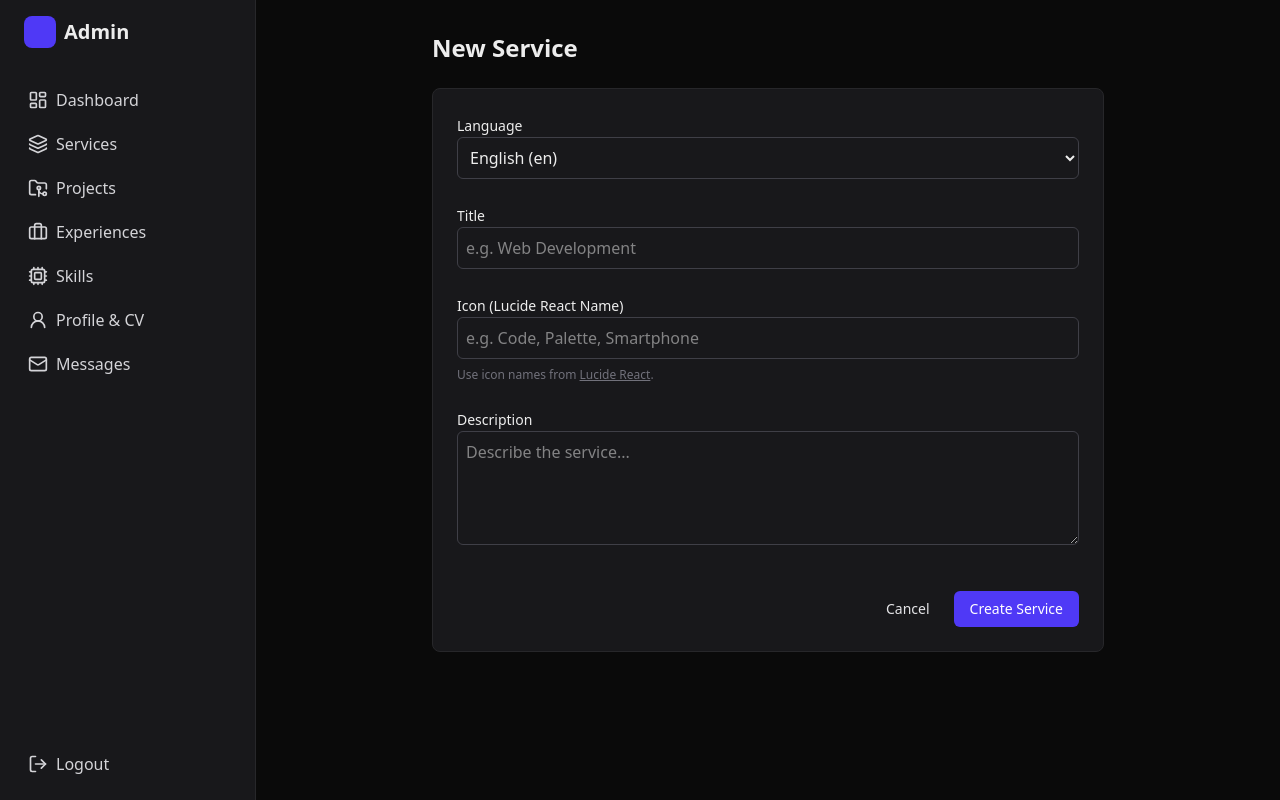
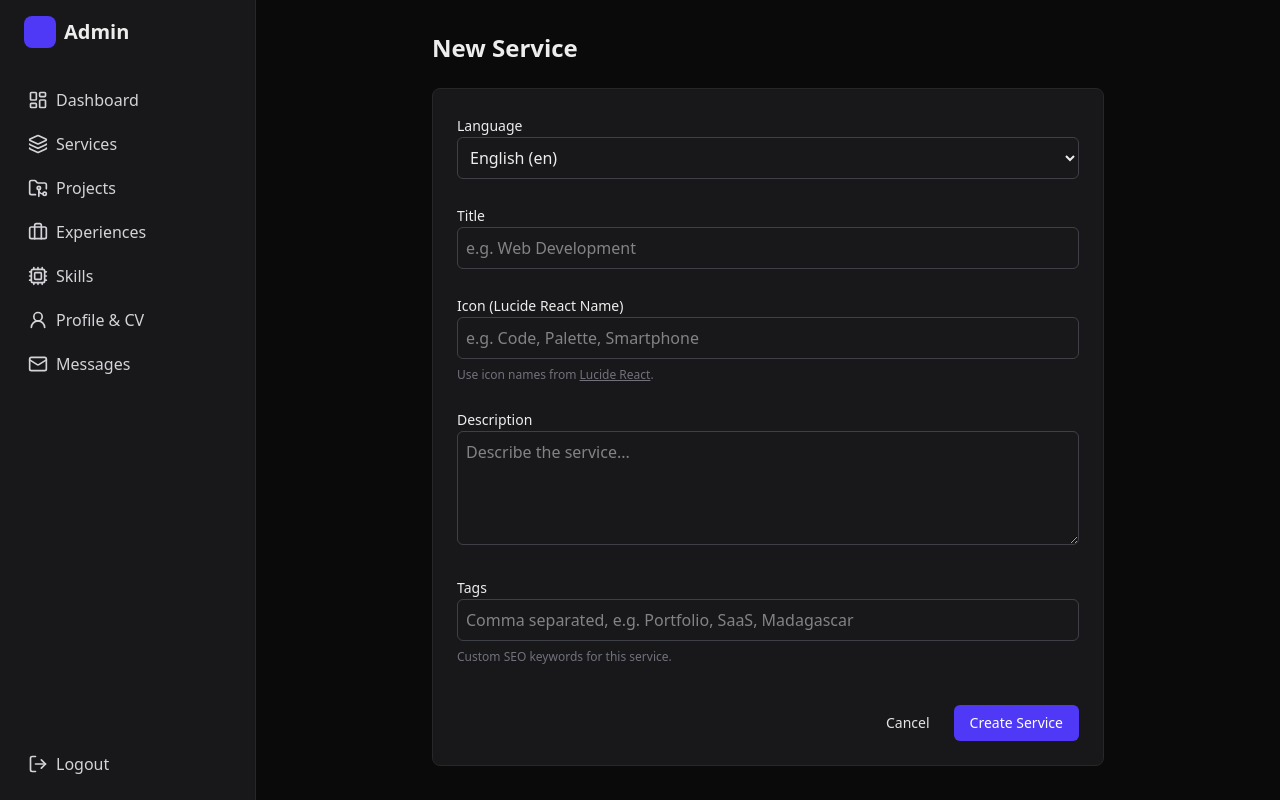
Before and after one commit to HossanaRanto/portfolio-v2, a Next.js app: page /admin/services/new in a window 1280 px wide. Built offline with nearby package versions, Linux system fonts and the light colour scheme; no server answers.

Commit message:
feat (tags): custom SEO tags on projects, experiences and services, merged with their stacks

```diff
--- a/src/domain/entities/Experience.ts
+++ b/src/domain/entities/Experience.ts
@@ -10,5 +10,7 @@ export interface Experience {
     logo?: string;
     technologies?: string[];
     language: string;
+    /** Custom SEO tags, merged with technologies (see mergeTags) */
+    tags: string[];
     createdAt: Date;
 }
--- a/src/domain/entities/Project.ts
+++ b/src/domain/entities/Project.ts
@@ -12,6 +12,8 @@ export interface Project {
     status: 'COMPLETED' | 'IN_PROGRESS' | 'ARCHIVED';
     featured: boolean;
     language: string;
+    /** Custom SEO tags, merged with technologies (see mergeTags) */
+    tags: string[];
     createdAt: Date;
     updatedAt: Date;
 }
--- a/src/domain/entities/Service.ts
+++ b/src/domain/entities/Service.ts
@@ -4,6 +4,8 @@ export interface Service {
     description: string;
     icon: string;
     language: string;
+    /** Custom SEO tags, merged with technologies (see mergeTags) */
+    tags: string[];
     createdAt: Date;
     updatedAt: Date;
 }
--- a/src/infrastructure/repositories/SupabaseExperienceRepository.ts
+++ b/src/infrastructure/repositories/SupabaseExperienceRepository.ts
@@ -22,6 +22,7 @@ export class SupabaseExperienceRepository implements IExperienceRepository {
             logo: data.logo || undefined,
             technologies: data.technologies || [],
             language: data.language || 'en',
+            tags: data.tags || [],
             createdAt: new Date(data.created_at),
         };
     }
@@ -60,6 +61,7 @@ export class SupabaseExperienceRepository implements IExperienceRepository {
             logo: experience.logo,
             technologies: experience.technologies,
             language: experience.language,
+            tags: experience.tags,
         };
         const { data, error } = await supabase.from('experiences').insert(dbData).select().single();
         if (error) throw new Error(error.message);
@@ -79,6 +81,7 @@ export class SupabaseExperienceRepository implements IExperienceRepository {
         if (experience.logo !== undefined) dbData.logo = experience.logo;
         if (experience.technologies !== undefined) dbData.technologies = experience.technologies;
         if (experience.language !== undefined) dbData.language = experience.language;
+        if (experience.tags !== undefined) dbData.tags = experience.tags;
 
         const { data, error } = await supabase.from('experiences').update(dbData).eq('id', id).select().single();
         if (error) throw new Error(error.message);
--- a/src/infrastructure/repositories/SupabaseProjectRepository.ts
+++ b/src/infrastructure/repositories/SupabaseProjectRepository.ts
@@ -24,6 +24,7 @@ export class SupabaseProjectRepository implements IProjectRepository {
             status: (data.status as Project['status']) || 'IN_PROGRESS',
             featured: data.featured || false,
             language: data.language || 'en',
+            tags: data.tags || [],
             createdAt: new Date(data.created_at),
             updatedAt: new Date(data.updated_at)
         };
@@ -46,6 +47,7 @@ export class SupabaseProjectRepository implements IProjectRepository {
         if (project.status !== undefined) payload.status = project.status;
         if (project.featured !== undefined) payload.featured = project.featured;
         if (project.language !== undefined) payload.language = project.language;
+        if (project.tags !== undefined) payload.tags = project.tags;
 
         return payload;
     }
@@ -117,6 +119,7 @@ export class SupabaseProjectRepository implements IProjectRepository {
         if (project.status !== undefined) dbData.status = project.status;
         if (project.featured !== undefined) dbData.featured = project.featured;
         if (project.language !== undefined) dbData.language = project.language;
+        if (project.tags !== undefined) dbData.tags = project.tags;
 
         dbData.updated_at = new Date().toISOString();
 
--- a/src/infrastructure/repositories/SupabaseServiceRepository.ts
+++ b/src/infrastructure/repositories/SupabaseServiceRepository.ts
@@ -16,6 +16,7 @@ export class SupabaseServiceRepository implements IServiceRepository {
             description: data.description,
             icon: data.icon,
             language: data.language || 'en',
+            tags: data.tags || [],
             createdAt: new Date(data.created_at),
             updatedAt: new Date(data.updated_at),
         };
@@ -29,6 +30,7 @@ export class SupabaseServiceRepository implements IServiceRepository {
         };
 
         if (service.language !== undefined) payload.language = service.language;
+        if (service.tags !== undefined) payload.tags = service.tags;
         return payload;
     }
 
@@ -68,6 +70,7 @@ export class SupabaseServiceRepository implements IServiceRepository {
             ...service.description && { description: service.description },
             ...service.icon && { icon: service.icon },
             ...service.language && { language: service.language },
+            ...service.tags && { tags: service.tags },
             updated_at: new Date().toISOString()
         };
 
--- /dev/null
+++ b/src/lib/tags.ts
@@ -0,0 +1,21 @@
+/** Splits a comma-separated input into trimmed, non-empty tags. */
+export function parseTags(input: string | null | undefined): string[] {
+    return (input || "").split(",").map(t => t.trim()).filter(Boolean);
+}
+
+/**
+ * Effective tags of an item: its stack (technologies) first, then the custom
+ * tags, without case-insensitive duplicates.
+ */
+export function mergeTags(...lists: (string[] | null | undefined)[]): string[] {
+    const seen = new Set<string>();
+    const merged: string[] = [];
+    for (const tag of lists.flatMap(list => list || [])) {
+        const key = tag.trim().toLowerCase();
+        if (key && !seen.has(key)) {
+            seen.add(key);
+            merged.push(tag.trim());
+        }
+    }
+    return merged;
+}
--- a/src/presentation/components/domain/ExperienceForm.tsx
+++ b/src/presentation/components/domain/ExperienceForm.tsx
@@ -7,6 +7,7 @@ import { uploadImageAction } from "@/application/use-cases/storage.actions";
 import { createExperienceAction, updateExperienceAction } from "@/application/use-cases/experience.actions";
 import { Upload } from "lucide-react";
 import Image from "next/image";
+import { parseTags } from "@/lib/tags";
 
 export function ExperienceForm({ experience }: { experience?: Experience }) {
     const [loading, setLoading] = useState(false);
@@ -56,6 +57,7 @@ export function ExperienceForm({ experience }: { experience?: Experience }) {
                 endDate: endDateStr ? new Date(endDateStr) : null,
                 description: (formData.get('description') as string).split('\n').map(l => l.trim()).filter(Boolean),
                 technologies: (formData.get('technologies') as string).split(',').map(t => t.trim()).filter(Boolean),
+                tags: parseTags(formData.get('tags') as string),
                 logo: logoUrl,
                 language: formData.get('language') as string,
             };
@@ -179,6 +181,18 @@ export function ExperienceForm({ experience }: { experience?: Experience }) {
             </div>
 
             <div className="space-y-2">
+                <label className="text-sm font-medium">Tags</label>
+                <input
+                    name="tags"
+                    defaultValue={experience?.tags?.join(', ')}
+                    placeholder="Comma separated, e.g. Portfolio, SaaS, Madagascar"
+                    className="w-full p-2 rounded-md border border-zinc-300 dark:border-zinc-700 bg-transparent"
+                />
+                <p className="text-xs text-zinc-500">Custom SEO keywords. The technologies above are always included as tags.</p>
+            </div>
+
+
+            <div className="space-y-2">
                 <label className="text-sm font-medium block">Company Logo</label>
                 <div className="flex items-center gap-4">
                     <div className="relative w-24 h-24 bg-zinc-100 dark:bg-zinc-800 rounded-md overflow-hidden flex items-center justify-center border border-zinc-200 dark:border-zinc-700">
--- a/src/presentation/components/domain/ProjectForm.tsx
+++ b/src/presentation/components/domain/ProjectForm.tsx
@@ -9,6 +9,7 @@ import { Upload, X } from "lucide-react";
 import Image from "next/image";
 import { RichTextEditor } from "@/presentation/components/admin/RichTextEditor";
 import { toPlainText } from "@/lib/rich-text";
+import { parseTags } from "@/lib/tags";
 
 /** Pre-fills a new project from an existing one, switched to the other language. */
 function asTranslationOf(original: Project): Project {
@@ -100,6 +101,7 @@ export function ProjectForm({ project, duplicateFrom }: { project?: Project; dup
                 status: formData.get('status') as Project['status'],
                 featured: formData.get('featured') === 'on',
                 technologies: (formData.get('technologies') as string).split(',').map(t => t.trim()).filter(Boolean),
+                tags: parseTags(formData.get('tags') as string),
                 demoUrl: formData.get('demoUrl') as string,
                 repoUrl: formData.get('repoUrl') as string,
                 language: formData.get('language') as string,
@@ -246,6 +248,18 @@ export function ProjectForm({ project, duplicateFrom }: { project?: Project; dup
                 />
             </div>
 
+            <div className="space-y-2">
+                <label className="text-sm font-medium">Tags</label>
+                <input
+                    name="tags"
+                    defaultValue={source?.tags?.join(', ')}
+                    placeholder="Comma separated, e.g. Portfolio, SaaS, Madagascar"
+                    className="w-full p-2 rounded-md border border-zinc-300 dark:border-zinc-700 bg-transparent"
+                />
+                <p className="text-xs text-zinc-500">Custom SEO keywords. The technologies above are always included as tags.</p>
+            </div>
+
+
              <div className="grid grid-cols-1 md:grid-cols-2 gap-6">
                 <div className="space-y-2">
                     <label className="text-sm font-medium">Demo URL</label>
--- a/src/presentation/components/domain/ServiceForm.tsx
+++ b/src/presentation/components/domain/ServiceForm.tsx
@@ -5,6 +5,7 @@ import { useRouter } from "next/navigation";
 import { Service } from "@/domain/entities/Service";
 import { createServiceAction, updateServiceAction } from "@/application/use-cases/service.actions";
 import { Loader2 } from "lucide-react";
+import { parseTags } from "@/lib/tags";
 
 export function ServiceForm({ service }: { service?: Service }) {
     const [loading, setLoading] = useState(false);
@@ -21,6 +22,7 @@ export function ServiceForm({ service }: { service?: Service }) {
                 description: formData.get('description') as string,
                 icon: formData.get('icon') as string,
                 language: formData.get('language') as string,
+                tags: parseTags(formData.get('tags') as string),
             };
 
             if (service) {
@@ -88,6 +90,17 @@ export function ServiceForm({ service }: { service?: Service }) {
                 />
             </div>
 
+            <div className="space-y-2">
+                <label className="text-sm font-medium">Tags</label>
+                <input
+                    name="tags"
+                    defaultValue={service?.tags?.join(', ')}
+                    placeholder="Comma separated, e.g. Portfolio, SaaS, Madagascar"
+                    className="w-full p-2 rounded-md border border-zinc-300 dark:border-zinc-700 bg-transparent"
+                />
+                <p className="text-xs text-zinc-500">Custom SEO keywords for this service.</p>
+            </div>
+
             <div className="pt-4 flex justify-end gap-2">
                 <button
                     type="button"
```
Also changed, not shown: src/infrastructure/supabase/types.ts (+9 -0 lines), 1 other file (tests, documents, lock files or other folders).
